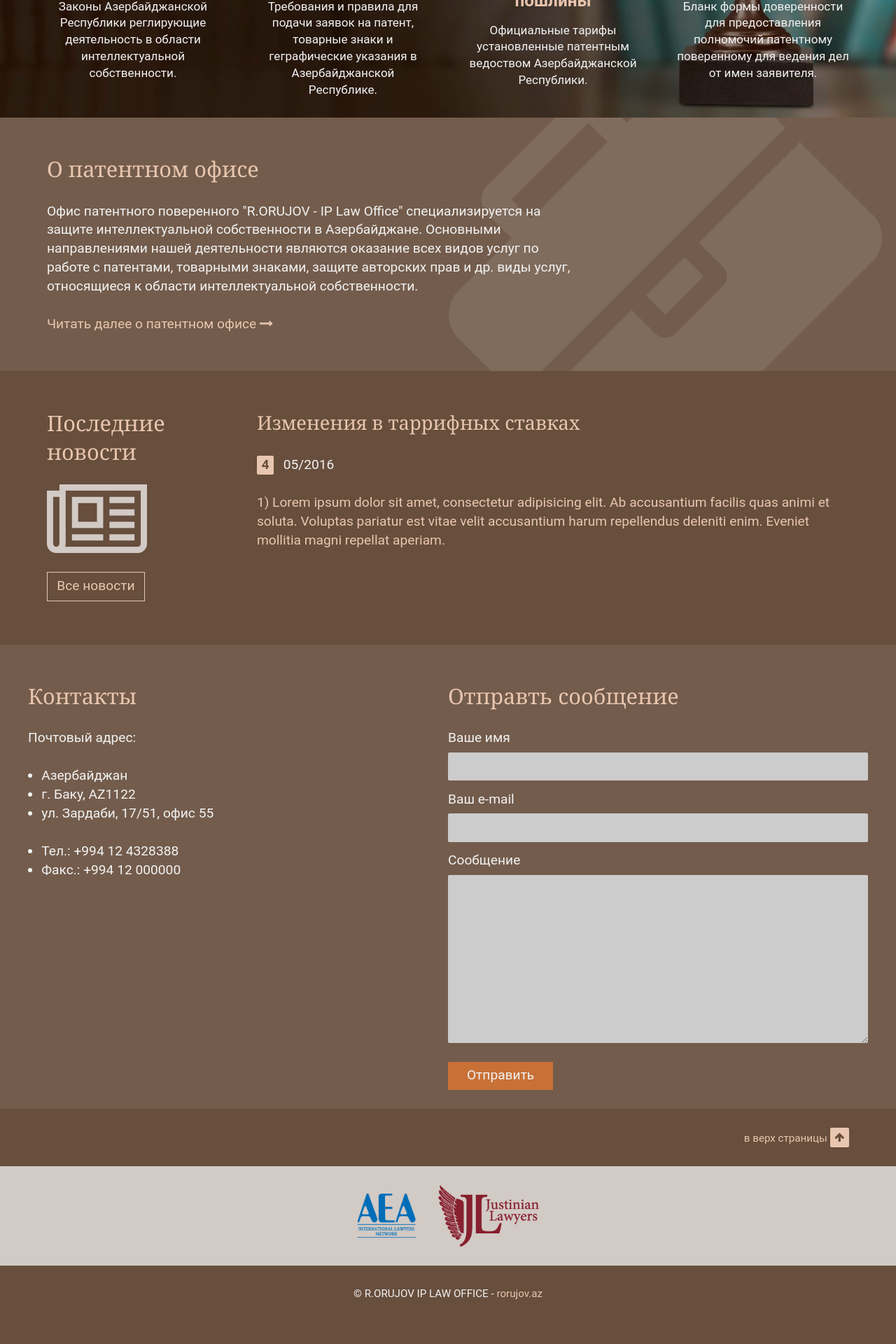
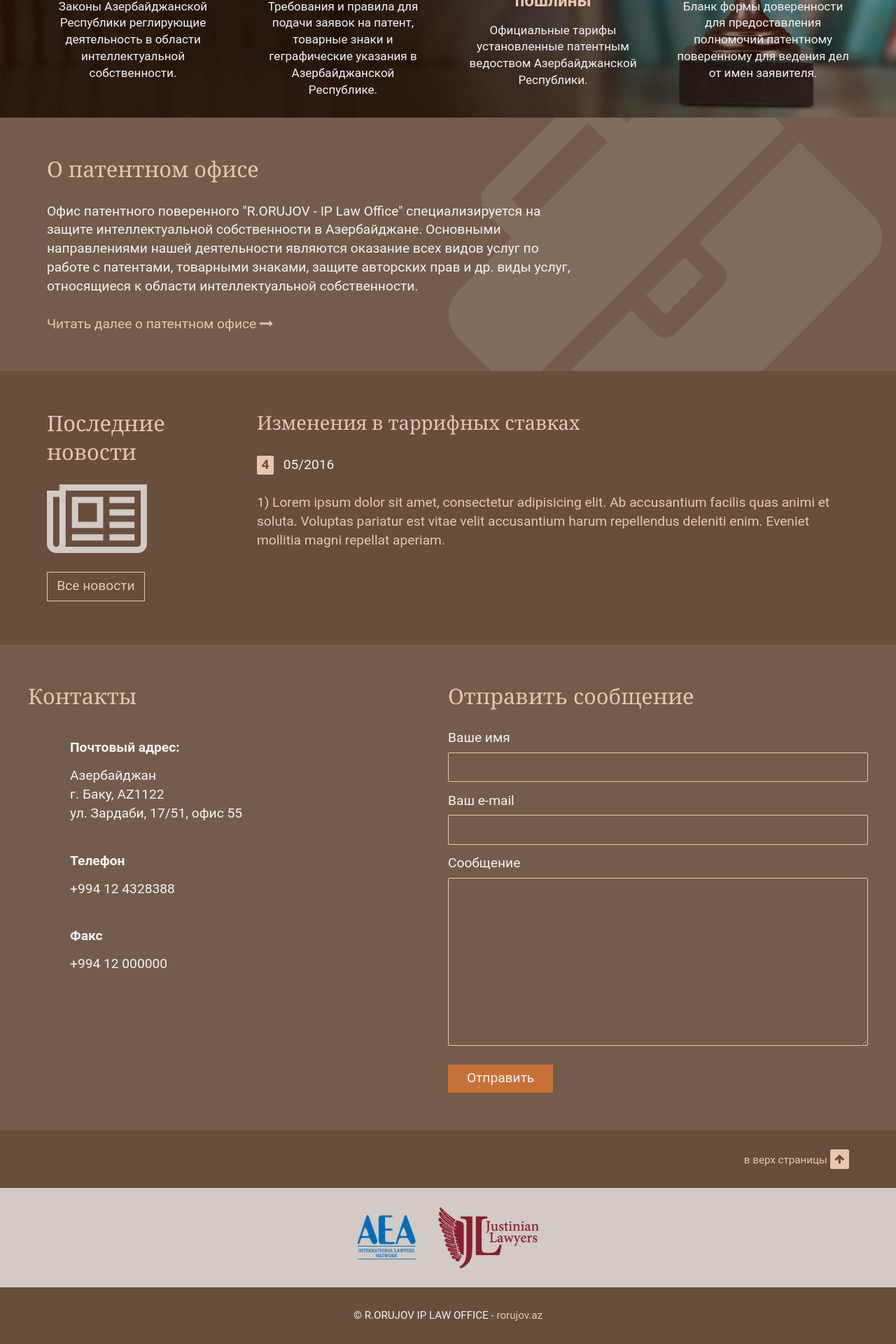
Before and after one commit to anarorujov/rorujov, a Jekyll site: the page built from index.html, in a window 1280 px wide. Shown: the part 665-2585 px from the top of the page at 70% size. Built offline with Jekyll 4.4.1, drawn with Linux system fonts in a browser that asks for light colours; before the commit the page ends 2554 px from its top, so only the background shows below that.

Commit message:
Small changes in contact section styles.

```diff
--- a/css/main.css
+++ b/css/main.css
@@ -710,7 +710,7 @@ a.optionalMenuItemDescription:hover {
 
     .contact {
         background-color: rgba(255, 255, 255, 0.08);
-        padding: 2.8rem 1.4rem 1.4rem;
+        padding: 2.8rem 1.4rem;
     }
 }
 
@@ -718,16 +718,24 @@ a.optionalMenuItemDescription:hover {
 .contactForm > * {
     display: block;
     width: 100%;
+    -webkit-appearance: none;
+    -moz-appearance:    none;
 }
 
 #name,
 #email,
 #message {
     color: #333;
-    background-color: #ccc;
-    border: none;
+    background: transparent;
+    border: 1px solid #e9c6af;
     padding: 0.35rem;
     border-radius: 2px;
+}
+
+#name:focus,
+#email:focus,
+#message:focus {
+    background-color: rgba(255, 255, 255, 0.08);
 }
 
 #message {
@@ -742,12 +750,28 @@ a.optionalMenuItemDescription:hover {
 
 input[type="submit"] {
     display: inline-block;
-    -webkit-appearance: none;
-    -moz-appearance:    none;
     border: none;
     width: initial;
     padding: 0.35rem 1.4rem;
     background-color: #c87137;
+}
+
+/* contact details */
+
+
+.contactDetailsList,
+.contactDetailsList ul {
+    list-style-type: none;
+    padding: 0;
+}
+
+.contactDetailsList {
+    margin-left: 10%;
+}
+
+.contactDetailsList span {
+    font-weight: bold;
+    line-height: 2.8rem;
 }
 
 /* PAGE FOOTER */
@@ -779,8 +803,9 @@ input[type="submit"] {
 /* GO UP LINK */
 
 .backToTop {
-    margin-bottom: 1.4rem;
+    padding-bottom: 1.4rem;
     padding-right: 0.7rem;
+    /*background-color: rgba(255, 255, 255, 0.08);*/
 }
 
 @media only screen and (min-width: 25em) {
--- a/index.html
+++ b/index.html
@@ -41,19 +41,30 @@ pageHeading: Защита интеллектуальной собственно
         <div class="grid">
             <div class="unit xs-1 m-1-3 l-1-2 contactDetails">
                 <h2>Контакты</h2>
-                <p>Почтовый адрес:</p>
-                <ul>
-                    <li>Азербайджан</li>
-                    <li> г. Баку, AZ1122</li>
-                    <li> ул. Зардаби, 17/51, офис 55</li>
+                <ul class="contactDetailsList">
+                    <li><span>Почтовый адрес:</span>
+                        <ul>
+                            <li>Азербайджан</li>
+                            <li> г. Баку, AZ1122</li>
+                            <li> ул. Зардаби, 17/51, офис 55</li>
+                        </ul>
+                    </li>
                 </ul>
-                <ul>
-                    <li>Тел.: +994 12 4328388</li>
-                    <li>Факс.: +994 12 000000</li>
+                <ul class="contactDetailsList">
+                    <li><span>Телефон</span>
+                        <ul>
+                            <li>+994 12 4328388</li>
+                        </ul>
+                    </li>
+                    <li><span>Факс</span>
+                        <ul>
+                            <li>+994 12 000000</li>
+                        </ul>
+                    </li>
                 </ul>
             </div>
             <div class="unit xs-1 m-2-3 l-1-2 contactMailForm">
-                <h2>Отправть сообщение</h2>
+                <h2>Отправить сообщение</h2>
                 <!--Formspree mail form-->
                 <form class="contactForm" action="https://formspree.io/your@email.com" method="POST">
                     <label for="name">Ваше имя</label>
```
